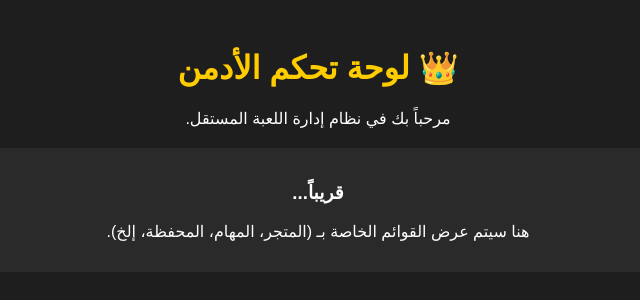
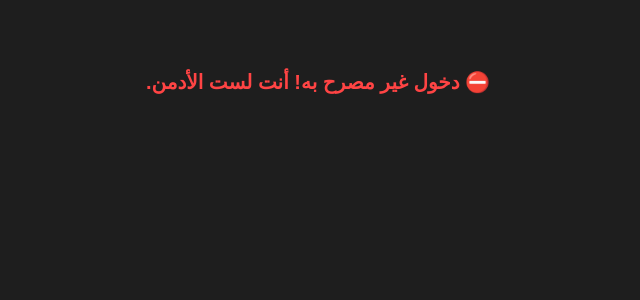
Before and after one commit to ahmedalaa1212/Zn-Goxe, a Flask app: template templates/admin.html in a window 1280 px wide. Shown: the top 300 px of the page, without its empty margins (322-962 px from the left). Run offline with Flask 3, Linux system fonts and the light colour scheme; the template is opened without the code that fills it, so the values that code supplies are empty; some libraries are stand-ins or nearby versions.

Commit message:
Update admin.html

```diff
--- a/templates/admin.html
+++ b/templates/admin.html
@@ -3,8 +3,8 @@
 <head>
     <meta charset="UTF-8">
     <meta name="viewport" content="width=device-width, initial-scale=1.0">
-    <title>لوحة تحكم ZN</title>
-    <!-- استدعاء مكتبة تليجرام عشان التصميم يظبط جوه البوت -->
+    <title>لوحة تحكم ZN المحمية</title>
+    <!-- مكتبة تليجرام الأساسية -->
     <script src="https://telegram.org/js/telegram-web-app.js"></script>
     <style>
         body {
@@ -13,31 +13,71 @@
             color: var(--tg-theme-text-color, #ffffff);
             text-align: center;
             padding: 20px;
+            margin: 0;
+        }
+        /* هنخفي محتوى اللوحة في البداية لحد ما نتأكد إنه الأدمن */
+        #adminPanel {
+            display: none;
         }
         .box {
             background-color: var(--tg-theme-secondary-bg-color, #2a2a2a);
             padding: 15px;
             border-radius: 10px;
             margin-top: 20px;
+            border: 1px solid #444;
         }
         h1 { color: #ffcc00; }
+        .error-msg { color: #ff4444; font-weight: bold; margin-top: 50px; font-size: 20px; }
     </style>
 </head>
 <body>
 
-    <h1>👑 لوحة تحكم الأدمن</h1>
-    <p>مرحباً بك في نظام إدارة اللعبة المستقل.</p>
+    <!-- الشاشة دي هتظهر لو حد حاول يخترق أو يفتح من متصفح عادي -->
+    <div id="accessDenied">
+        <h2 class="error-msg">⛔ جاري التحقق من الهوية...</h2>
+    </div>
 
-    <div class="box">
-        <h3>قريباً...</h3>
-        <p>هنا سيتم عرض القوائم الخاصة بـ (المتجر، المهام، المحفظة، إلخ).</p>
+    <!-- لوحة التحكم الحقيقية (مش هتظهر غير ليك) -->
+    <div id="adminPanel">
+        <h1>👑 لوحة تحكم الأدمن</h1>
+        <p>مرحباً بك يا مدير في النظام الآمن.</p>
+
+        <div class="box">
+            <h3>قسم الإدارة السريعة</h3>
+            <p>هنا سيتم إضافة أزرار (البحث عن لاعب، تعديل الرصيد، المهام).</p>
+        </div>
     </div>
 
     <script>
-        // إخبار تليجرام أن التطبيق جاهز
+        // 1. تهيئة تليجرام
         window.Telegram.WebApp.ready();
-        // تكبير الشاشة بالكامل
         window.Telegram.WebApp.expand();
+
+        const tg = window.Telegram.WebApp;
+
+        // ⚠️ هام جداً: حط الـ ID بتاعك هنا (نفس اللي حطيته في ملف البايثون)
+        const MY_ADMIN_ID = 123456789;
+
+        // 2. نظام الحماية الصارم
+        // نتأكد الأول إن الصفحة اتفتحت من جوه تليجرام مش من متصفح خارجي
+        if (tg.initDataUnsafe && tg.initDataUnsafe.user) {
+
+            const userId = tg.initDataUnsafe.user.id;
+
+            // لو الـ ID اللي فتح اللوحة هو الـ ID بتاعك
+            if (userId === MY_ADMIN_ID) {
+                document.getElementById('accessDenied').style.display = 'none'; // نخفي رسالة الرفض
+                document.getElementById('adminPanel').style.display = 'block'; // نظهر اللوحة
+            } else {
+                // لو حد تاني معاه الرابط وفتحه من جوه تليجرام بتاعه
+                document.getElementById('accessDenied').innerHTML = "<h2 class='error-msg'>⛔ دخول غير مصرح به! أنت لست الأدمن.</h2>";
+                setTimeout(() => { tg.close(); }, 3000); // نقفل اللوحة في وشه بعد 3 ثواني
+            }
+
+        } else {
+            // لو الرابط اتفتح من جوجل كروم أو سفاري
+            document.getElementById('accessDenied').innerHTML = "<h2 class='error-msg'>⛔ لا يمكن الوصول! يجب فتح اللوحة من داخل بوت تليجرام فقط.</h2>";
+        }
     </script>
 </body>
 </html>
```
